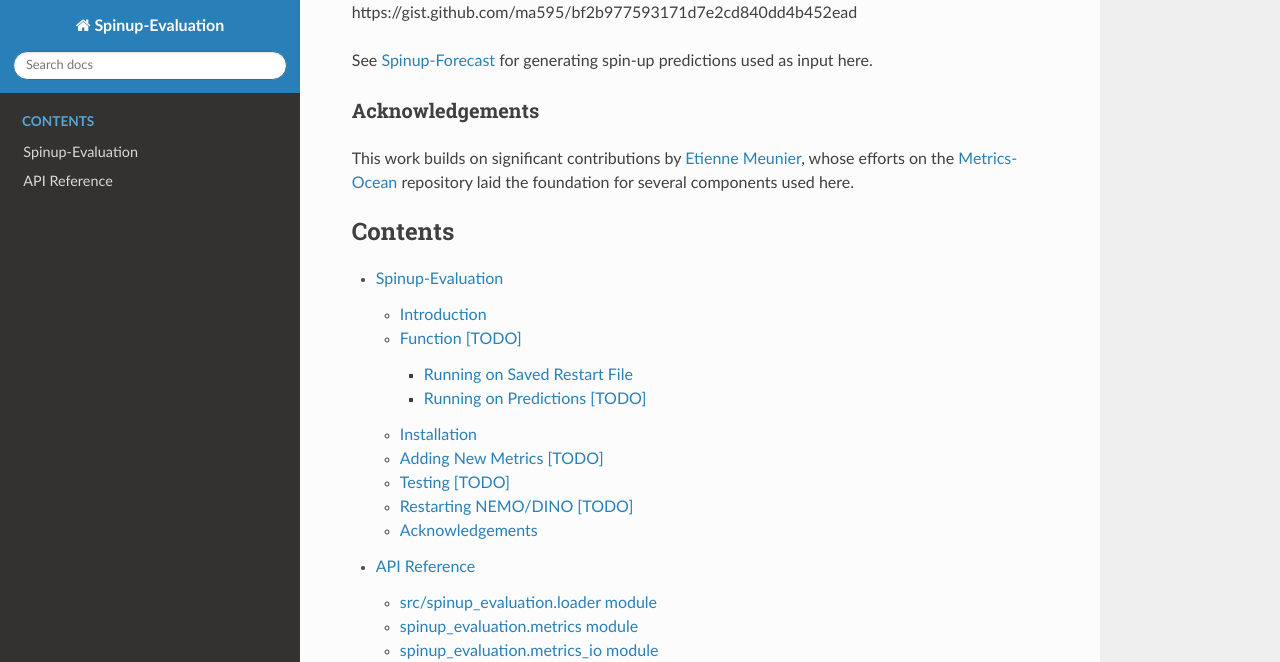
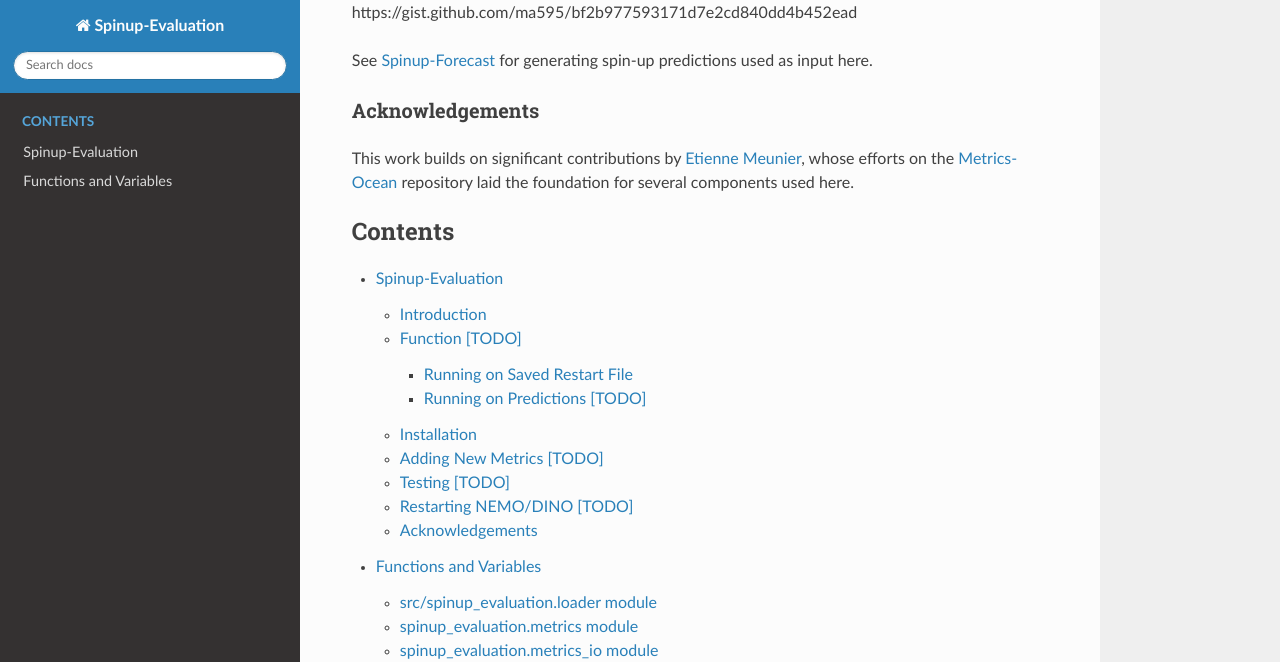
Before and after one commit to m2lines/nemo-spinup-evaluation, a Sphinx documentation site: the page built from docs/source/index.rst, in a window 1280 px wide and 900 px high, scrolled down 3045 px. Shown: the top 662 px of the window. Built offline with Sphinx 7.4.7 and the Read the Docs theme 3.1.0, drawn with Linux system fonts in a browser that asks for light colours; pages that are not in the unit, such as notebooks, are missing from menus.

Commit message:
Changed heading from API ref to Functions and variables

```diff
--- a/docs/source/modules.rst
+++ b/docs/source/modules.rst
@@ -1,5 +1,5 @@
-API Reference
-=============
+Functions and Variables
+=======================
 
 .. toctree::
    :maxdepth: 2
```
